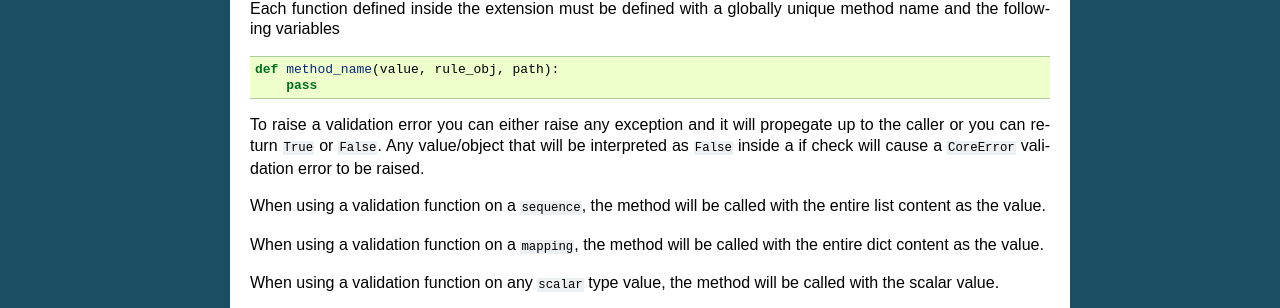
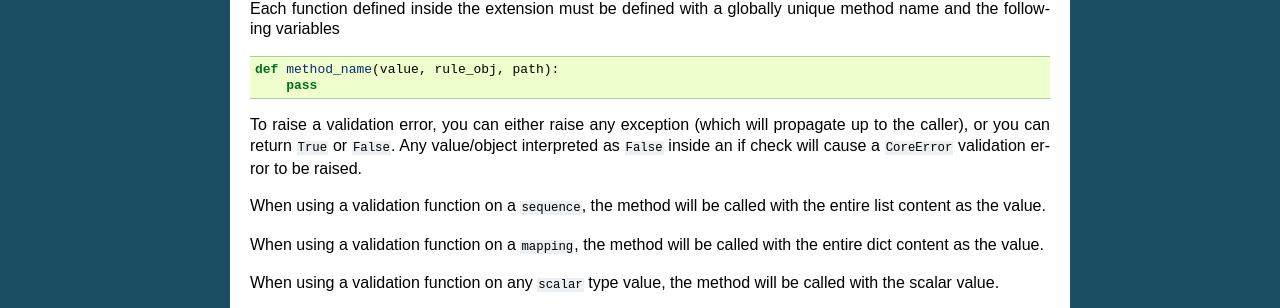
Before and after one commit to Grokzen/pykwalify, a Sphinx documentation site: the page built from docs/extensions.rst, in a window 1280 px wide. Shown: the part 441-749 px from the top of the page. Built offline with Sphinx 7.4.7, drawn with Linux system fonts in a browser that asks for light colours.

Commit message:
extensions.rst: minor spelling/grammar fixes

```diff
--- a/docs/extensions.rst
+++ b/docs/extensions.rst
@@ -28,7 +28,7 @@ Each function defined inside the extension must be defined with a globally uniqu
     def method_name(value, rule_obj, path):
         pass
 
-To raise a validation error you can either raise any exception and it will propegate up to the caller or you can return ``True`` or ``False``. Any value/object that will be interpreted as ``False`` inside a if check will cause a ``CoreError`` validation error to be raised.
+To raise a validation error, you can either raise any exception (which will propagate up to the caller), or you can return ``True`` or ``False``. Any value/object interpreted as ``False`` inside an if check will cause a ``CoreError`` validation error to be raised.
 
 When using a validation function on a ``sequence``, the method will be called with the entire list content as the value.
 
```
